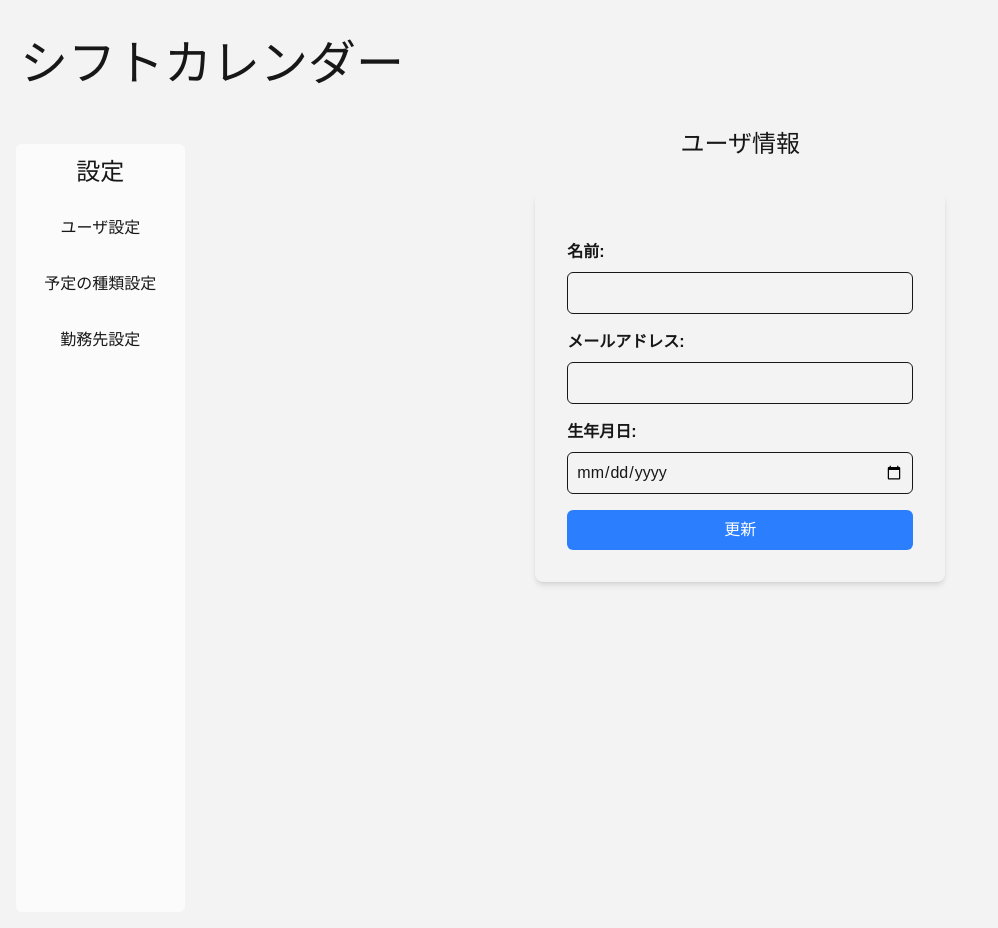
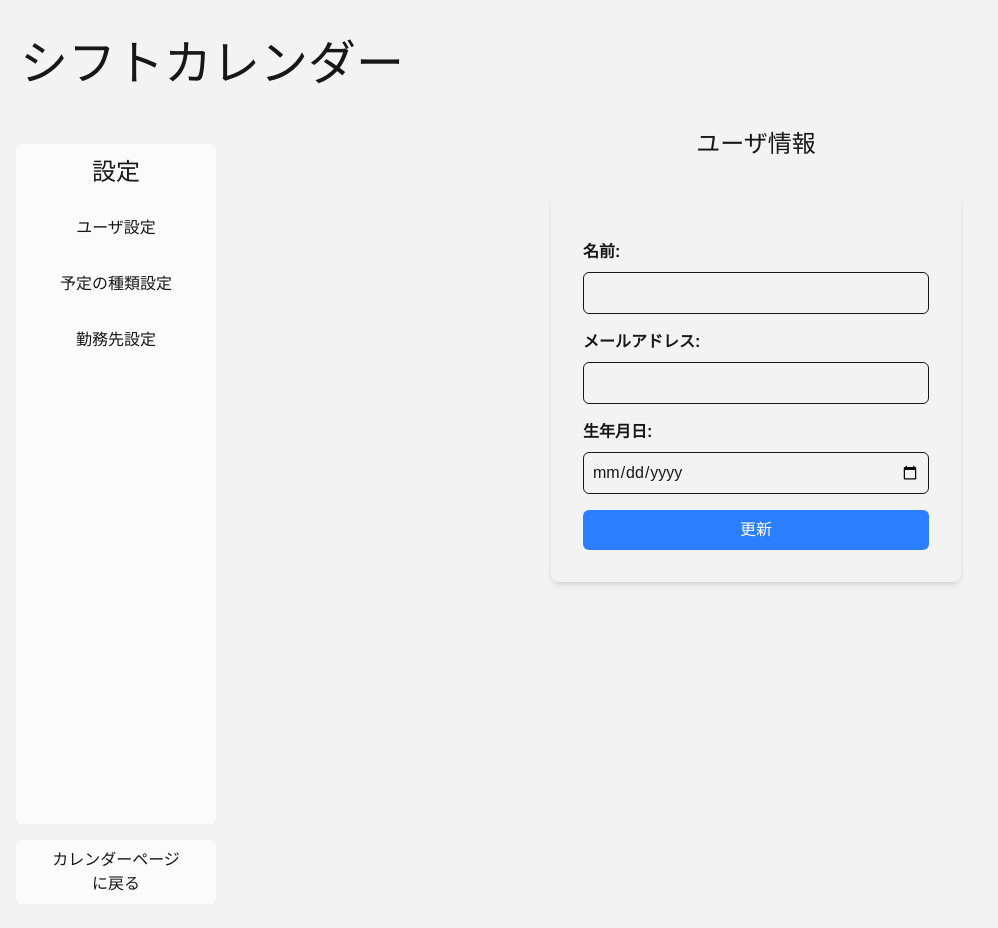
Before and after one commit to ogumakouta/shift-calendar, a Next.js app in the folder frontend/: page /setting in a window 1280 px wide. Shown: the whole page, without its empty margins (0-998 px from the left). Built offline with nearby package versions, Linux system fonts and the light colour scheme; no server answers.

Commit message:
CalendarPageButtonを表示 コード追加：setting/page.tsx

```diff
--- a/frontend/src/app/setting/page.tsx
+++ b/frontend/src/app/setting/page.tsx
@@ -3,6 +3,7 @@
 import UserSettingForm from "../../../components/UserSettingForm";
 import EventLabelSettingForm from "../../../components/EventLabelSettingForm";
 import WorkplaceSettingForm from "../../../components/WorkplaceSettingForm";
+import { CalendarPageButton } from "../../../components/CalendarPageButton";
 import { useEffect, useState } from "react";
 import { jwtDecode } from "jwt-decode";
 
@@ -52,8 +53,9 @@ export default function SettingPage() {
   }
 
   return (
-    <div className="flex h-[800px]">
-      <div className="m-4 flex flex-col w-[200px] bg-[#fbfbfb] rounded-md">
+    <div className="flex">
+      <div>
+      <div className="m-4 flex flex-col w-[200px] h-[680px] bg-[#fbfbfb] rounded-md">
         <h1 className="text-2xl text-center m-3">設定</h1>
         <button
         type="button"
@@ -77,6 +79,10 @@ export default function SettingPage() {
           勤務先設定
         </button>
       </div>
+      <div className="m-4">
+        <CalendarPageButton/>
+      </div>
+      </div>
       <div className="w-full flex justify-center">
         {userSetting && <UserSettingForm user_id={user_id} />}
         {eventLabelSetting && <EventLabelSettingForm user_id={user_id} />}
```
